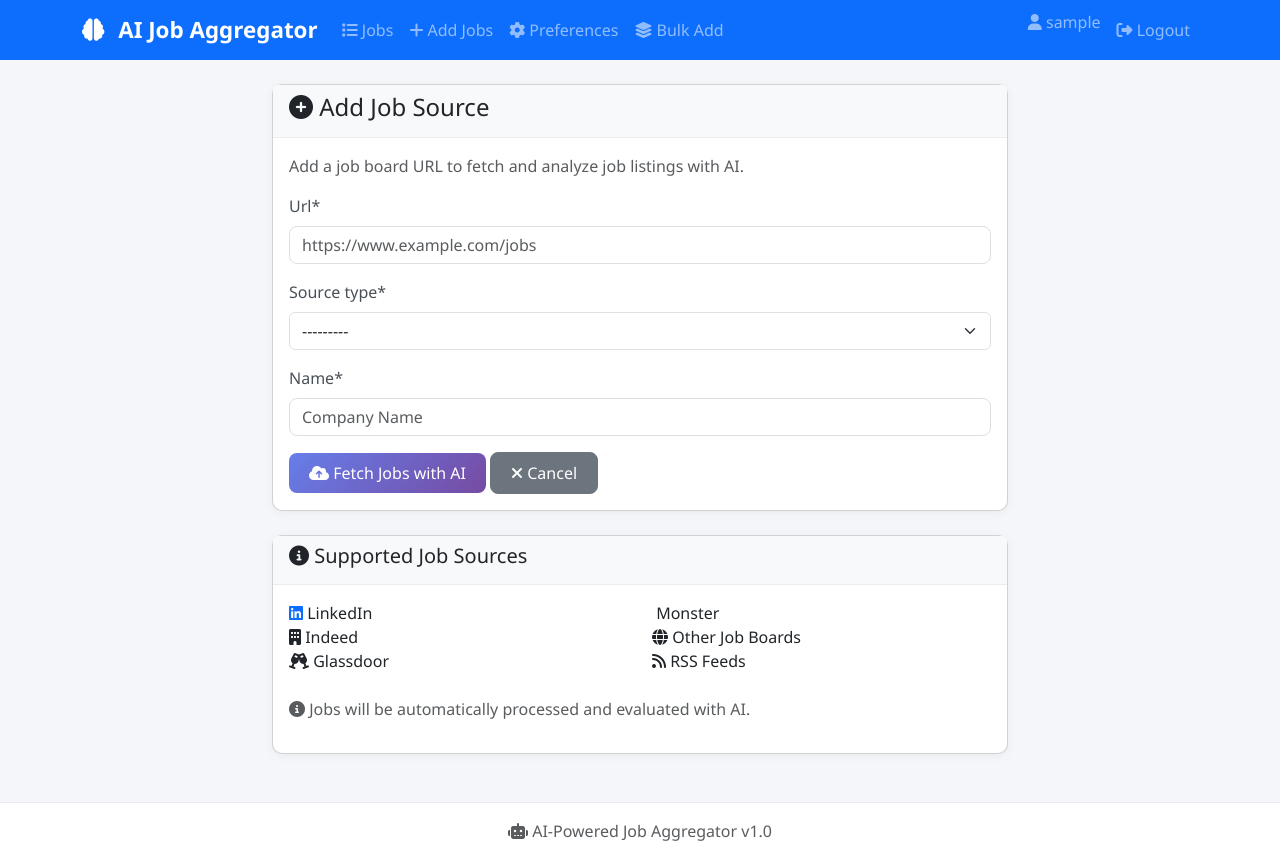
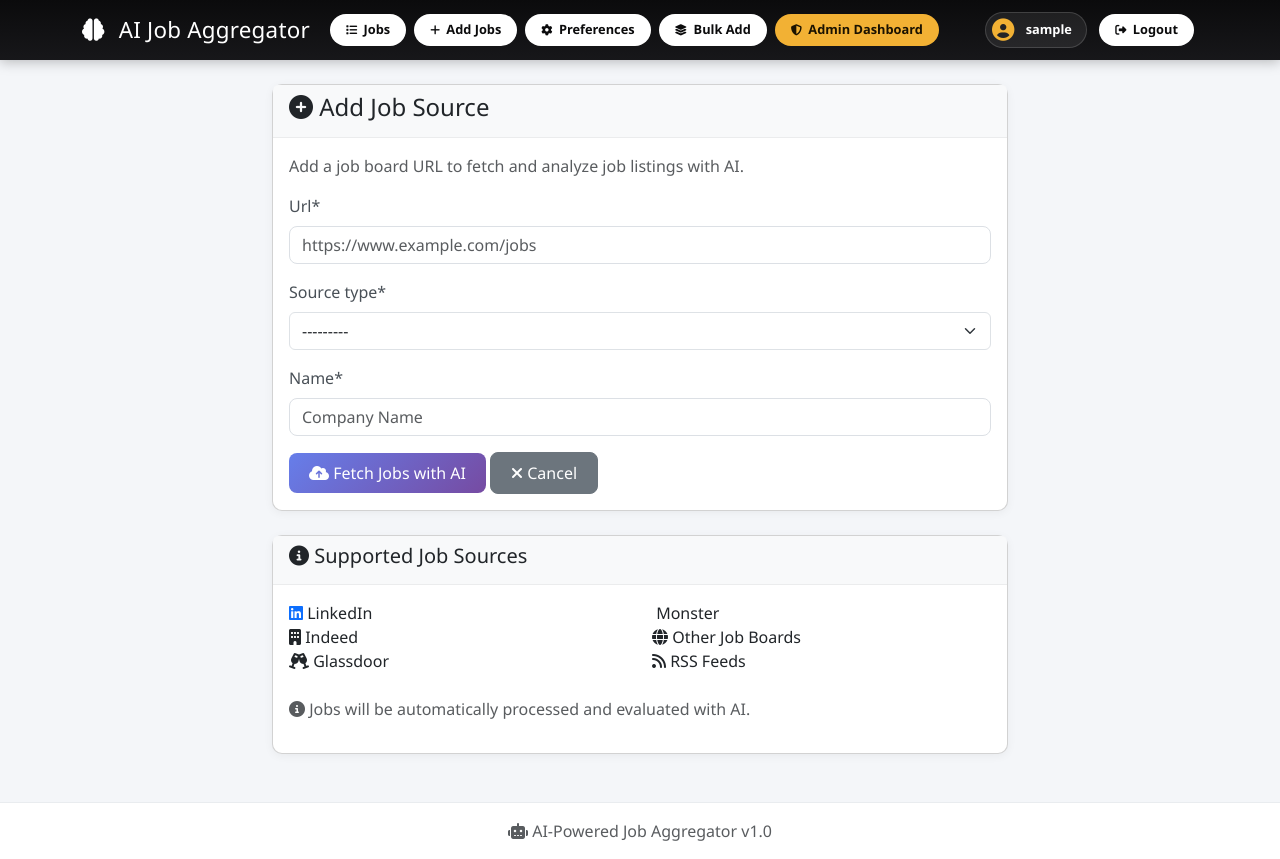
Before and after one commit to alfadaniel283/job_seeker, a Django app: page /add-jobs/ in a window 1280 px wide. Run offline with Django 5.2, Linux system fonts and the light colour scheme; the visitor is signed in with stand-in values (Sample User, id 1); parts of the project's set-up code (start-up, migrations or seed data) failed here and were passed over; some libraries are stand-ins or nearby versions.

Commit message:
Edited frontend for professional look

```diff
--- a/jobs/templates/jobs/base.html
+++ b/jobs/templates/jobs/base.html
@@ -8,10 +8,100 @@
     <link rel="stylesheet" href="https://cdnjs.cloudflare.com/ajax/libs/font-awesome/6.4.0/css/all.min.css">
     {% load static %}
     <link rel="stylesheet" href="{% static 'jobs/css/style.css' %}">
+    <style>
+        :root {
+            --nav-bg: #0b0b0c;
+            --nav-bg-edge: #17171a;
+            --pill-bg: #ffffff;
+            --pill-text: #0b0b0c;
+            --pill-hover: #e9e9ea;
+            --admin-accent: #f2b134;
+            --admin-accent-hover: #ffc65c;
+            --logout-hover: #ff5c5c;
+        }
+
+        .navbar-dark-custom {
+            background: linear-gradient(180deg, var(--nav-bg) 0%, var(--nav-bg-edge) 100%);
+            box-shadow: 0 2px 12px rgba(0, 0, 0, 0.25);
+        }
+
+        .navbar-dark-custom .navbar-brand {
+            color: #ffffff;
+            font-weight: 70;
+            letter-spacing: 0.01em;
+        }
+
+        .nav-pill {
+            display: inline-flex;
+            align-items: center;
+            gap: 0.4rem;
+            background: var(--pill-bg);
+            color: var(--pill-text) !important;
+            border-radius: 999px;
+            padding: 0.4rem 1rem;
+            font-weight: 600;
+            font-size: 0.8rem;
+            margin: 0 0.25rem;
+            transition: background 0.15s ease, transform 0.15s ease, box-shadow 0.15s ease;
+            text-decoration: none;
+        }
+
+        .nav-pill:hover {
+            background: var(--admin-accent-hover);
+            transform: translateY(-1px);
+            box-shadow: 0 3px 10px rgba(0, 0, 0, 0.15);
+            color: var(--pill-text) !important;
+        }
+
+        .nav-pill i {
+            font-size: 0.7rem;
+        }
+
+        .user-pill {
+            display: inline-flex;
+            align-items: center;
+            gap: 0.7rem;
+            background: rgba(255, 255, 255, 0.08);
+            border: 1px solid rgba(255, 255, 255, 0.15);
+            color: #ffffff;
+            border-radius: 999px;
+            padding: 0.35rem 0.9rem 0.35rem 0.4rem;
+            font-weight: 600;
+            font-size: 0.8rem;
+        }
+
+        .user-pill .fa-circle-user {
+            font-size: 1.4rem;
+            color: var(--admin-accent);
+        }
+
+        .admin-pill {
+            background: var(--admin-accent);
+            color: #1a1200 !important;
+        }
+
+        .admin-pill:hover {
+            background: var(--admin-accent-hover);
+            color: #1a1200 !important;
+        }
+
+        .logout-pill:hover {
+            background: var(--logout-hover);
+            color: #ffffff !important;
+        }
+
+        @media (max-width: 991.98px) {
+            .nav-pill,
+            .user-pill {
+                margin: 0.25rem 0;
+                width: fit-content;
+            }
+        }
+    </style>
     {% block extra_css %}{% endblock %}
 </head>
 <body>
-    <nav class="navbar navbar-expand-lg navbar-dark bg-primary">
+    <nav class="navbar navbar-expand-lg navbar-dark navbar-dark-custom">
         <div class="container">
             <a class="navbar-brand" href="{% url 'jobs:index' %}">
                 <i class="fas fa-brain"></i> AI Job Aggregator
@@ -22,43 +112,50 @@
             <div class="collapse navbar-collapse" id="navbarNav">
                 <ul class="navbar-nav me-auto">
                     <li class="nav-item">
-                        <a class="nav-link" href="{% url 'jobs:job_list' %}">
+                        <a class="nav-pill" href="{% url 'jobs:job_list' %}">
                             <i class="fas fa-list"></i> Jobs
                         </a>
                     </li>
                     {% if user.is_authenticated %}
                     <li class="nav-item">
-                        <a class="nav-link" href="{% url 'jobs:add_jobs' %}">
+                        <a class="nav-pill" href="{% url 'jobs:add_jobs' %}">
                             <i class="fas fa-plus"></i> Add Jobs
                         </a>
                     </li>
                     <li class="nav-item">
-                        <a class="nav-link" href="{% url 'jobs:preferences' %}">
+                        <a class="nav-pill" href="{% url 'jobs:preferences' %}">
                             <i class="fas fa-cog"></i> Preferences
                         </a>
                     </li>
                     <li class="nav-item">
-                    <a class="nav-link" href="{% url 'jobs:bulk_add_jobs' %}">
-                        <i class="fas fa-layer-group"></i> Bulk Add
-                    </a>
-                </li>
+                        <a class="nav-pill" href="{% url 'jobs:bulk_add_jobs' %}">
+                            <i class="fas fa-layer-group"></i> Bulk Add
+                        </a>
+                    </li>
+                    {% if user.is_staff %}
+                    <li class="nav-item">
+                        <a class="nav-pill admin-pill" href="{% url 'admin:index' %}">
+                            <i class="fas fa-shield-halved"></i> Admin Dashboard
+                        </a>
+                    </li>
+                    {% endif %}
                     {% endif %}
                 </ul>
-                <ul class="navbar-nav">
+                <ul class="navbar-nav align-items-center">
                     {% if user.is_authenticated %}
-                    <li class="nav-item">
-                        <span class="navbar-text me-2">
-                            <i class="fas fa-user"></i> {{ user.username }}
+                    <li class="nav-item me-2">
+                        <span class="user-pill">
+                            <i class="fa-solid fa-circle-user"></i> {{ user.username }}
                         </span>
                     </li>
                     <li class="nav-item">
-                        <a class="nav-link" href="{% url 'admin:logout' %}">
+                        <a class="nav-pill logout-pill" href="{% url 'admin:logout' %}">
                             <i class="fas fa-sign-out-alt"></i> Logout
                         </a>
                     </li>
                     {% else %}
                     <li class="nav-item">
-                        <a class="nav-link" href="{% url 'admin:login' %}">
+                        <a class="nav-pill" href="{% url 'admin:login' %}">
                             <i class="fas fa-sign-in-alt"></i> Login
                         </a>
                     </li>
```
